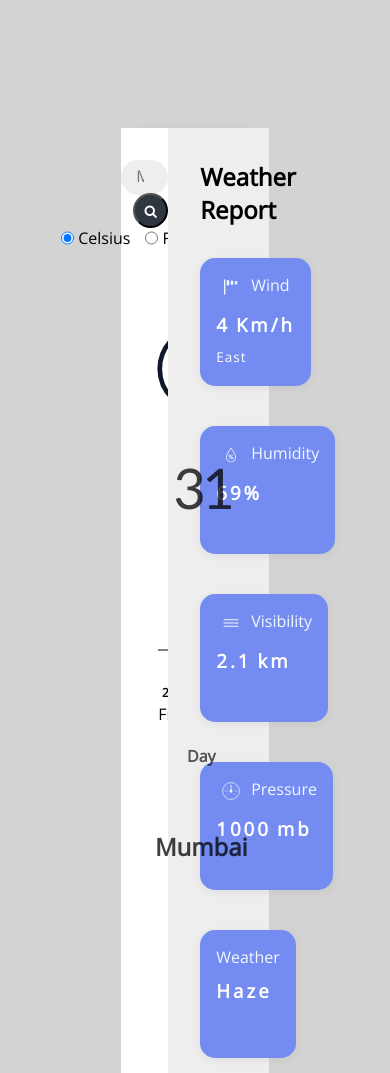
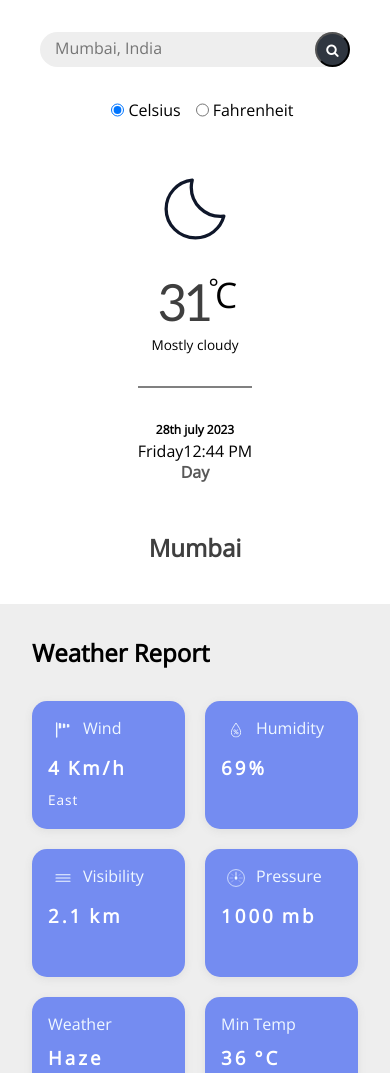
Before and after one commit to TahirShaikh85/weather, a plain HTML site: page index.html in a window 390 px wide. Shown: the top 1073 px of the page. Drawn offline with nearby package versions, Linux system fonts and the light colour scheme.

Commit message:
responsive style

```diff
--- a/style.css
+++ b/style.css
@@ -210,3 +210,67 @@ section.weather-info {
     letter-spacing: 1px;
 }
 /* ---------- weather report --------- */
+
+
+/* Responsive Styles */
+
+@media (min-width:1600px) {
+    .main-area {
+        margin: 10rem 25rem !important;
+    }
+}
+
+@media (max-width:768px) {
+    .main-area {
+        margin: 0 !important;
+    }
+
+    .weather-info .weather-container {
+        padding: 0;
+    }
+
+    .weather-info .weather-container .current-weather-icon {
+        width: 7rem;
+        margin-top: 0;
+    }
+
+    .weather-info .weather-container .current-temperature .temperature-number {
+        font-size: 3.2rem;
+    }
+
+    .weather-info .weather-container .current-temperature .temperature-unit {
+        font-size: 2.2rem;
+    }
+
+    .weather-info .container .searchBox {
+        margin-left: 2.5rem;
+        width: 100%;
+    }
+
+    .weather-data .card {
+        flex-basis: calc(33.33% - 10px);
+        /* Adjust the width as needed */
+        margin-bottom: 30px;
+
+    }
+}
+
+@media (max-width:620px) {
+
+    .main-area {
+        grid-template-columns: 1fr;
+    }
+
+    .weather-info .container .searchBox {
+        margin: 0 2.5rem;
+    }
+
+    .weather-info .weather-container .city-name h2 {
+        margin-top: 3rem;
+    }
+
+    .weather-data .card {
+        flex-basis: calc(50% - 10px);
+        margin-bottom: 20px;
+    }
+}
```
